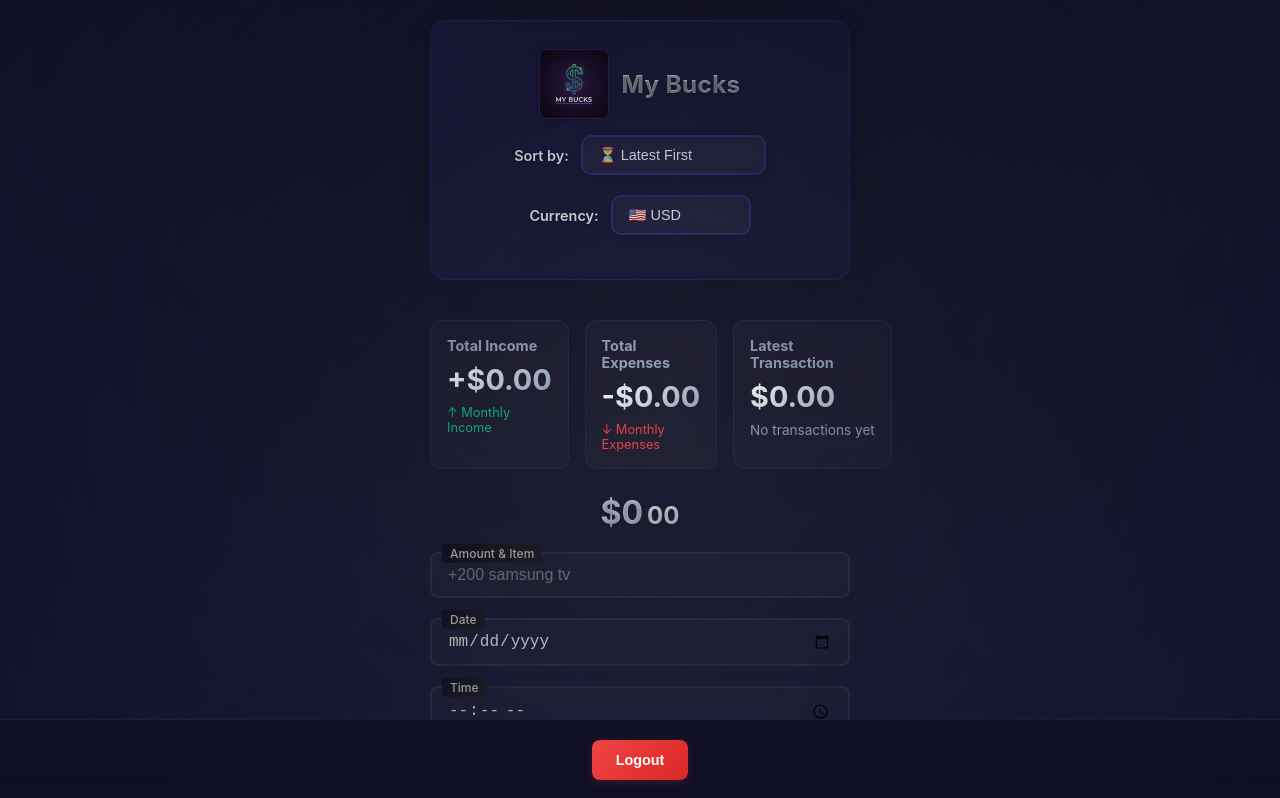
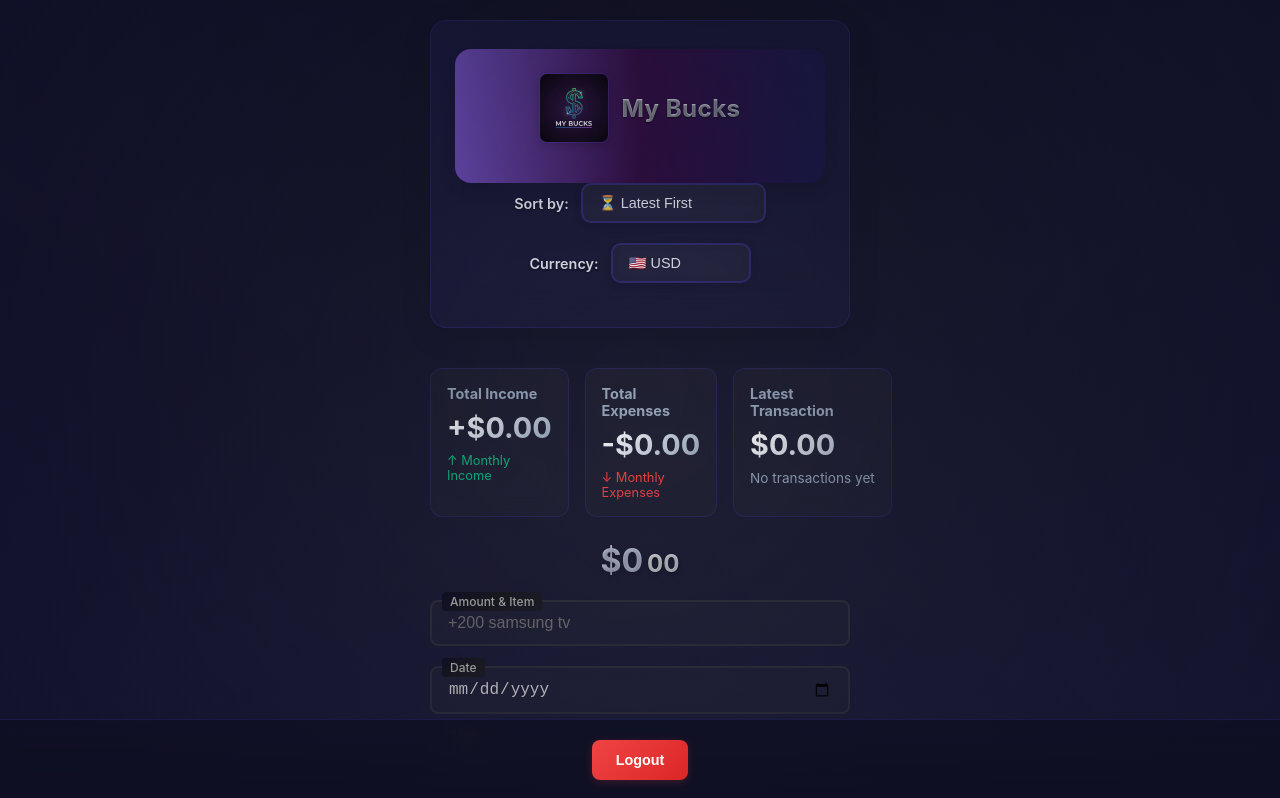
Before and after one commit to tejassst/my-bucks, a React (Create React App) app: page / in a window 1280 px wide. Shown: the top 798 px of the page. Built offline with nearby package versions, Linux system fonts and the light colour scheme; no server answers; sample sign-in values are in the browser's storage.

Commit message:
added neon gradient to home

```diff
--- a/src/components/Home.js
+++ b/src/components/Home.js
@@ -2,6 +2,7 @@ import '../style/Home.css';
 import { useEffect, useState } from 'react';
 import { useNavigate } from 'react-router-dom';
 import Stats from './Stats';
+import NeonGradientCard from './NeonGradientCard';
 
 const API_URL = process.env.REACT_APP_API_URL;
 
@@ -185,6 +186,7 @@ function Home() {
   return (
     <div className="App">
       <header>
+        <NeonGradientCard>
           <div className="header-top">
             <div className="logo">
               <img
@@ -195,6 +197,7 @@ function Home() {
               <span className="logo-text">My Bucks</span>
             </div>
           </div>
+        </NeonGradientCard>
         <div className="Sort">
           <label className="field-label" htmlFor="sort">
             Sort by:{' '}
```
Lines whose indentation alone changed are shown as unchanged.
